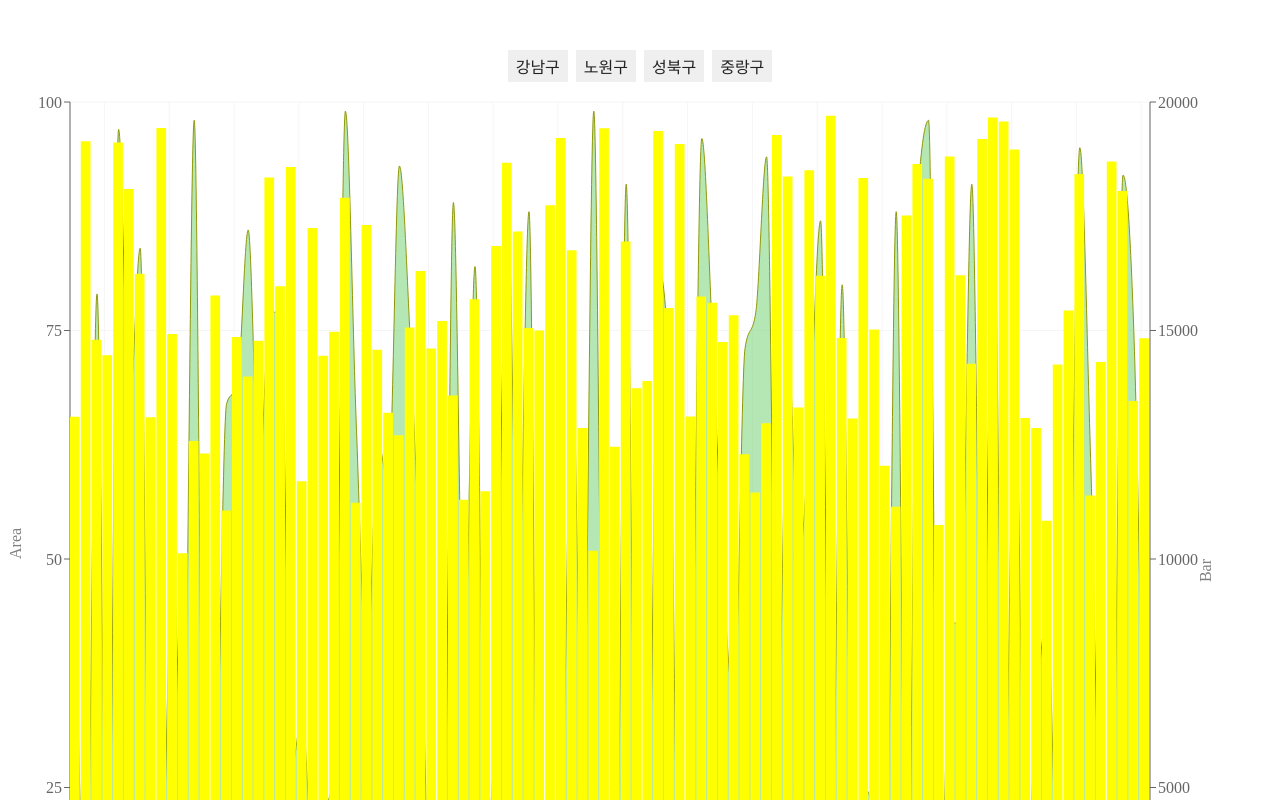
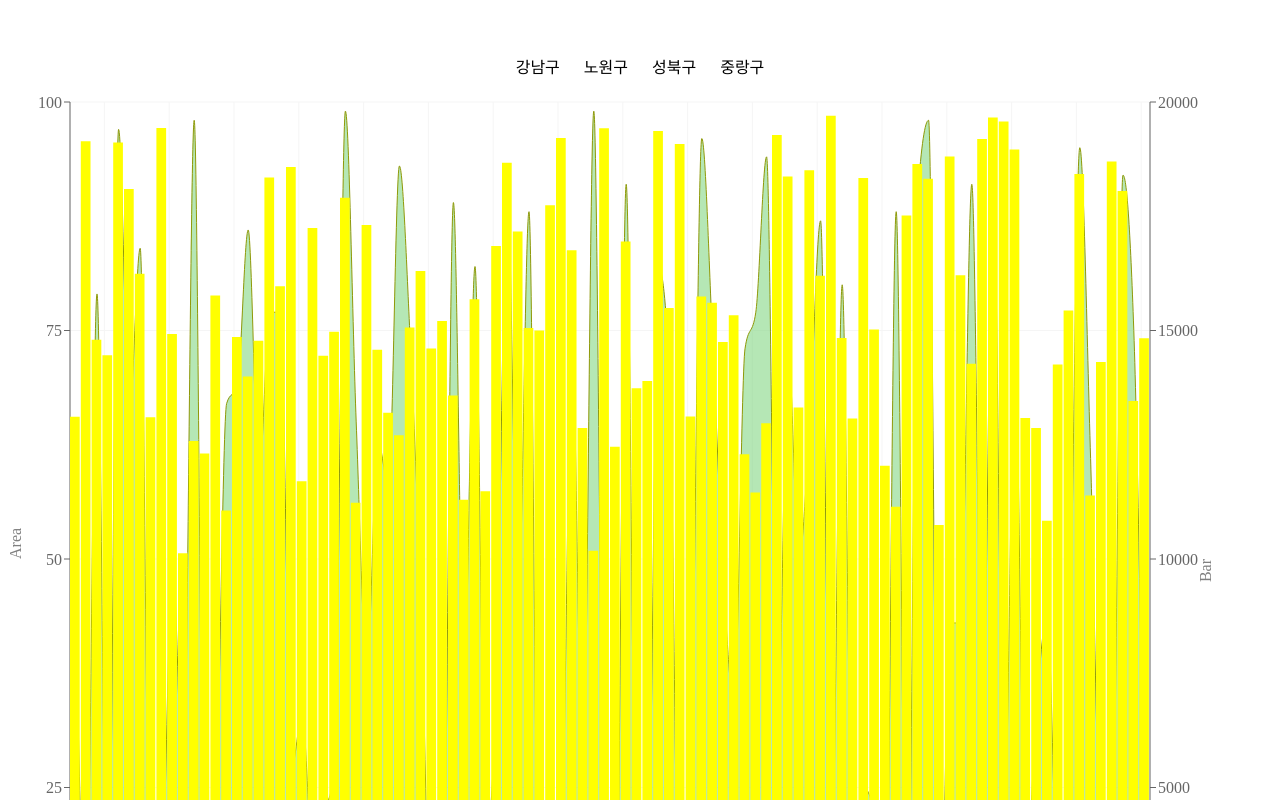
Before and after one commit to SeungrokYoon/time-series-data-chart, a React (Create React App) app: page / in a window 1280 px wide. Shown: the top 800 px of the page. Built offline with nearby package versions, Linux system fonts and the light colour scheme.

Commit message:
style: selected button style

```diff
--- a/src/pages/RootPage.tsx
+++ b/src/pages/RootPage.tsx
@@ -39,6 +39,7 @@ function Chart({ tabButtonKey }: { tabButtonKey: string }) {
         {idArr.map((v) => (
           <S_Button
             key={v}
+            $selected={v === selectedButton}
             id={v}
             type="button"
             onClick={() => {
@@ -110,7 +111,9 @@ const S_ButtonList = styled.div`
   gap: 8px;
 `
 
-const S_Button = styled.button`
+const S_Button = styled.button<{ $selected: boolean }>`
+  color: ${({ $selected }) => ($selected ? 'white' : 'black')};
+  background-color: ${({ $selected }) => ($selected ? 'blue' : 'white')};
   padding: 0.25rem 0.5em;
   font-size: 1rem;
 `
```
